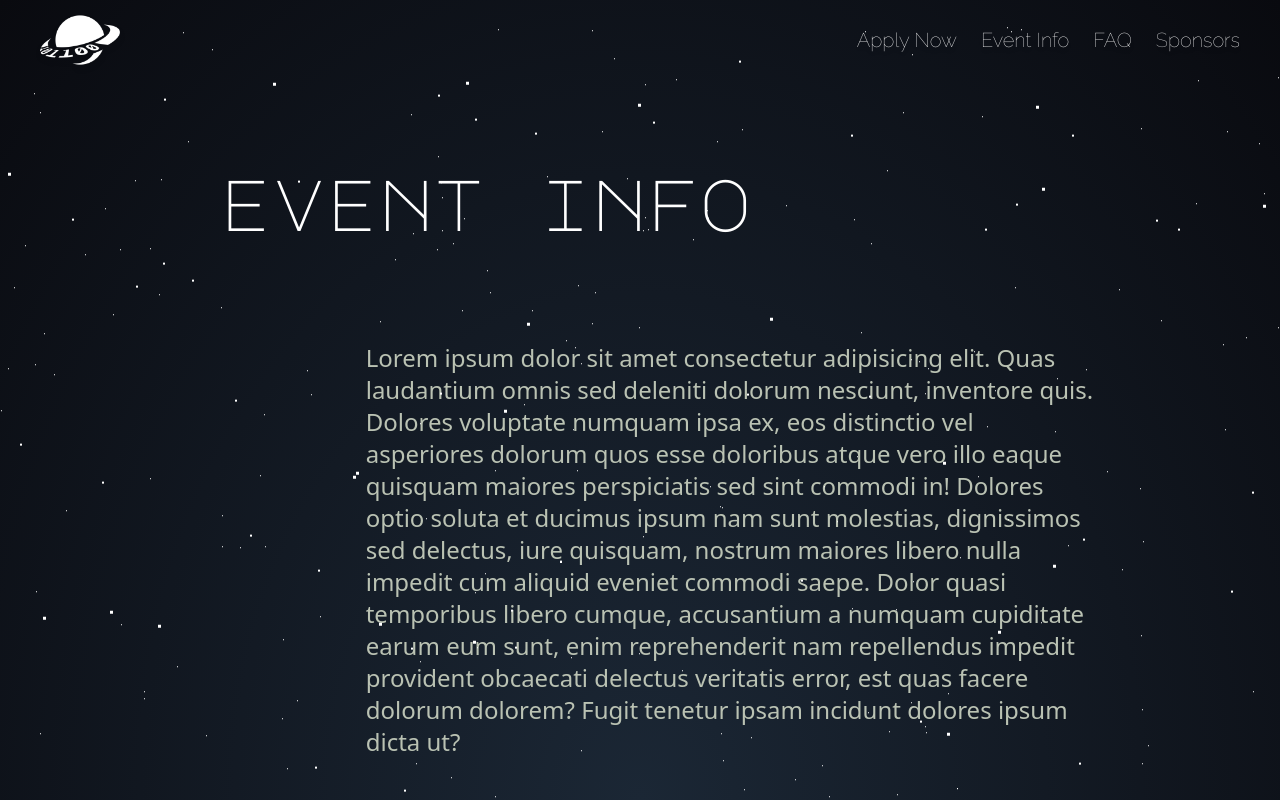
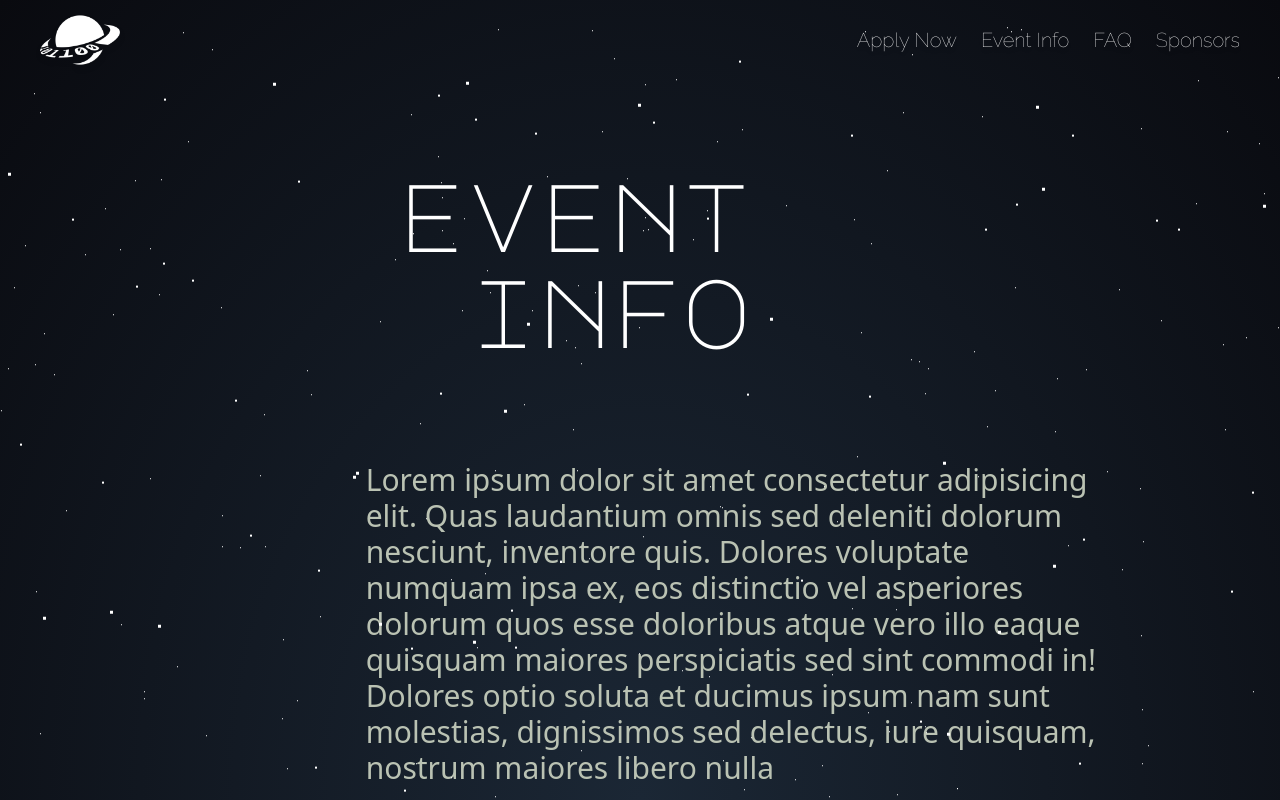
Before and after one commit to Amelia1110/AstralHacks, a Next.js app: page /event-info in a window 1280 px wide. Built offline with nearby package versions, Linux system fonts and the light colour scheme.

Commit message:
Update event-info.tsx

```diff
--- a/pages/event-info.tsx
+++ b/pages/event-info.tsx
@@ -21,14 +21,14 @@ export default function EventInfo() {
         <link rel="icon" href="/favicon.ico" />
       </Head>
     <div className='grid grid-cols-5 grid-row-1 w-full p-20'>
-      <h1 className={`${majorMonoDisplay.variable} col-span-3 font-heading text-white text-7xl text-right`}>event info</h1>
+      <h1 className={`${majorMonoDisplay.variable} col-span-3 font-heading text-white text-8xl text-right`}>event info</h1>
     </div>
     {/*If you want it to be centered to the page and not off to the side*/}
     {/* <div className='flex w-full justify-center items-center'>
       <h1 className={`${majorMonoDisplay.variable} col-span-2 font-heading text-white text-7xl text-right `}>event info</h1>
     </div> */}
   <div className="grid w-full h-full grid-cols-7 items-center pt-6">
-    <p className={`${raleway.variable} text-[#bac2b3] col-start-3 col-end-7 text-2xl`}> Lorem ipsum dolor sit amet consectetur adipisicing elit. Quas laudantium omnis sed deleniti dolorum nesciunt, inventore quis. Dolores voluptate numquam ipsa ex, eos distinctio vel asperiores dolorum quos esse doloribus atque vero illo eaque quisquam maiores perspiciatis sed sint commodi in! Dolores optio soluta et ducimus ipsum nam sunt molestias, dignissimos sed delectus, iure quisquam, nostrum maiores libero nulla impedit cum aliquid eveniet commodi saepe. Dolor quasi temporibus libero cumque, accusantium a numquam cupiditate earum eum sunt, enim reprehenderit nam repellendus impedit provident obcaecati delectus veritatis error, est quas facere dolorum dolorem? Fugit tenetur ipsam incidunt dolores ipsum dicta ut?</p>
+    <p className={`${raleway.variable} text-[#bac2b3] col-start-3 col-end-7 text-3xl`}> Lorem ipsum dolor sit amet consectetur adipisicing elit. Quas laudantium omnis sed deleniti dolorum nesciunt, inventore quis. Dolores voluptate numquam ipsa ex, eos distinctio vel asperiores dolorum quos esse doloribus atque vero illo eaque quisquam maiores perspiciatis sed sint commodi in! Dolores optio soluta et ducimus ipsum nam sunt molestias, dignissimos sed delectus, iure quisquam, nostrum maiores libero nulla </p>
 
   </div>
 
```
